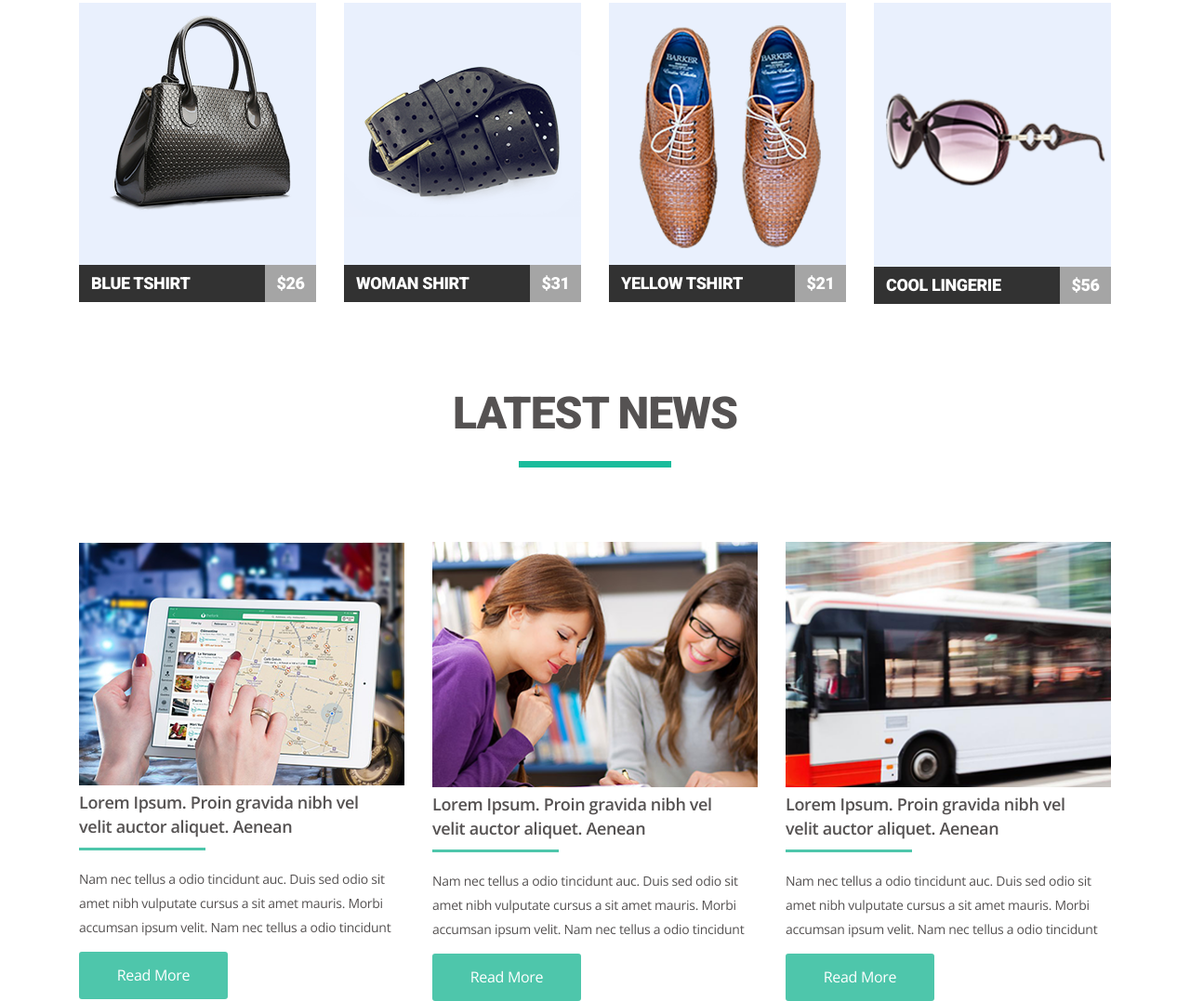
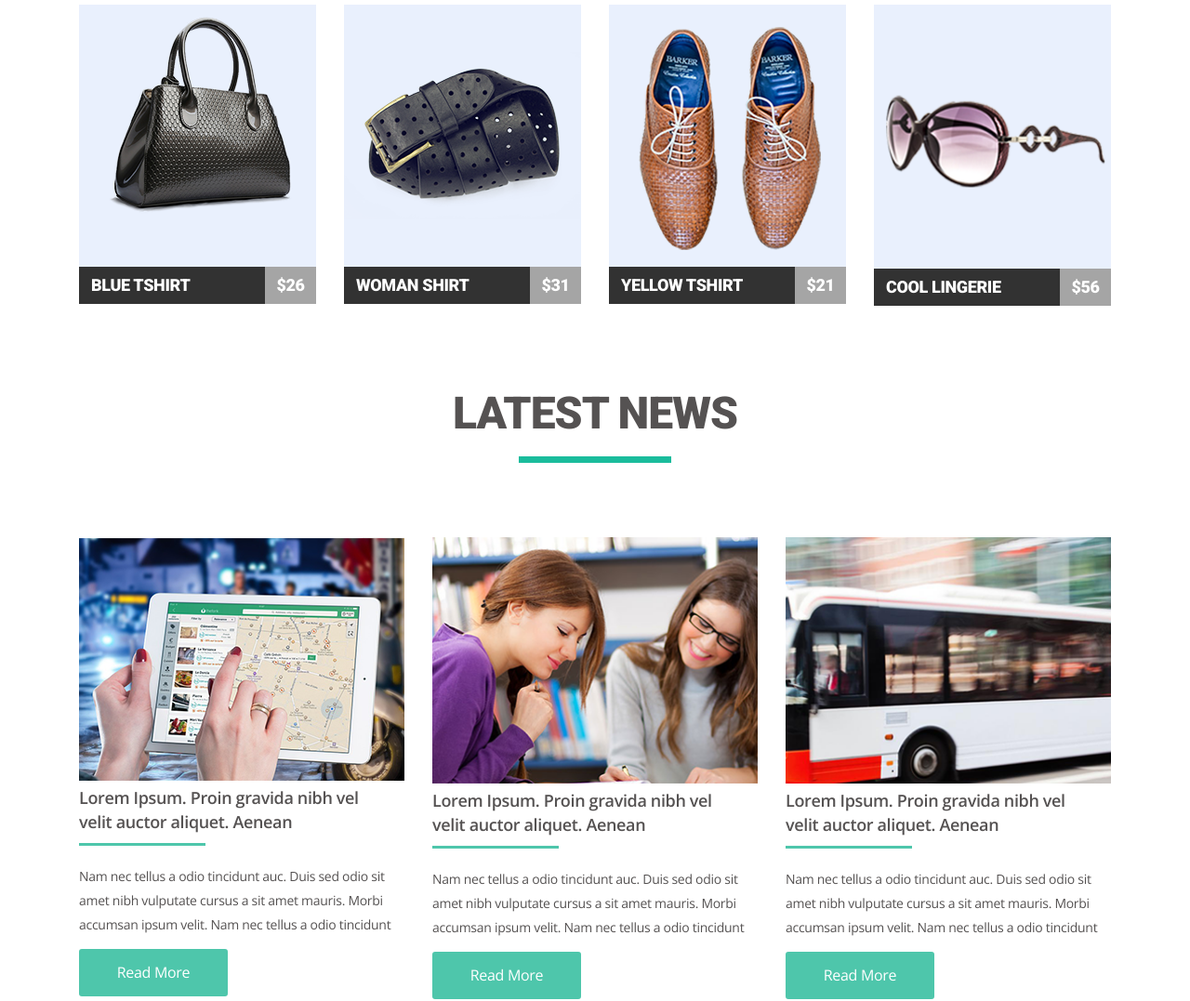
Before and after one commit to MaxDanylov/goit-fe-module-04, a plain HTML site: page index.html in a window 1280 px wide. Shown: the part 676-1753 px from the top of the page at 93% size. Drawn offline with nearby package versions, Linux system fonts and the light colour scheme.

Commit message:
troubleshooting

```diff
--- a/css/style.css
+++ b/css/style.css
@@ -40,7 +40,6 @@ header {
   float: right;
   margin: 0;
   padding: 0;
-
   list-style: none;
   text-transform: uppercase;
   font-family: "Open Sans", "Arial", sans-serif;
@@ -57,16 +56,15 @@ header {
 .navigation-list a {
   color: #0f0101;
 }
-.navigation-list-item:first-of-type a {
+.navigation-list-item:hover a {
   color: #1abc9c;
 }
 .navigation-list-item:last-of-type {
   margin-right: 0px;
 }
 .shop-title {
-  width: 480px;
-  margin: 0 auto;
-
+  margin: 0px;
+  text-align: center;
   font-family: "Roboto", "Arial", sans-serif;
   font-size: 48px;
   line-height: 32px;
@@ -81,7 +79,6 @@ header {
   margin: 0px auto;
   padding-top: 34px;
   padding-bottom: 94px;
-
   height: 7px;
   width: 164px;
   background-color: #1abc9c;
@@ -97,7 +94,6 @@ header {
   margin-right: 30px;
   margin-bottom: 30px;
   font-size: 0px;
-  height: 322px;
   width: 255px;
 }
 .product-card:nth-of-type(4n) {
@@ -123,6 +119,9 @@ header {
   font-weight: 700;
   letter-spacing: -0.02em;
   text-transform: uppercase;
+  /* color: #ffffff; */
+}
+.product-card-title a {
   color: #ffffff;
 }
 .product-card-title {
@@ -133,6 +132,7 @@ header {
 .product-card-price {
   text-align: center;
   width: 55px;
+  color: #ffffff;
   background-color: rgba(50, 50, 50, 0.44);
 }
 .product-card-price::before {
@@ -147,7 +147,7 @@ header {
 .blog-title {
   text-align: center;
   margin: 0 auto;
-  margin-top: 104px;
+  margin-top: 100px;
   font-family: "Roboto", "Arial", sans-serif;
   font-size: 48px;
   line-height: 32px;
@@ -160,7 +160,7 @@ header {
   content: "";
   display: block;
   margin: 0px auto;
-  padding-top: 35px;
+  padding-top: 30px;
   padding-bottom: 80px;
   height: 7px;
   width: 164px;
@@ -192,7 +192,6 @@ header {
   font-weight: 600;
   color: #555252;
   letter-spacing: -0.02em;
-  height: 72px;
 }
 .blog-header::after {
   content: "";
@@ -204,7 +203,7 @@ header {
   background-clip: content-box;
 }
 .blog-txt {
-  padding-top: 11px;
+  padding-top: 20px;
   font-size: 14px;
   font-weight: 400;
   color: #555252;
--- a/index.html
+++ b/index.html
@@ -54,8 +54,8 @@
                 width="255"
               />
             </a>
-            <a href="#"><p class="product-card-title">blue tshirts</p></a>
-            <a href="#"><p class="product-card-price">26</p></a>
+            <h3 class="product-card-title"><a href="#">blue tshirts</a></h3>
+            <span class="product-card-price">26</span>
           </li>
           <li class="product-card">
             <a href="#">
@@ -66,8 +66,8 @@
                 width="255"
               />
             </a>
-            <a href="#"><p class="product-card-title">woman shirt</p></a>
-            <a href="#"><p class="product-card-price">31</p></a>
+            <h3 class="product-card-title"><a href="#">woman shirt</a></h3>
+            <span class="product-card-price">31</span>
           </li>
           <li class="product-card">
             <a href="#">
@@ -78,8 +78,8 @@
                 width="255"
               />
             </a>
-            <a href="#"><p class="product-card-title">yellow tshirt</p></a>
-            <a href="#"><p class="product-card-price">21</p></a>
+            <h3 class="product-card-title"><a href="#">yellow tshirt</a></h3>
+            <span class="product-card-price">21</span>
           </li>
           <li class="product-card">
             <a href="#">
@@ -90,9 +90,8 @@
                 width="255"
               />
             </a>
-
-            <a href="#"><p class="product-card-title">cool lingerie</p></a>
-            <a href="#"><p class="product-card-price">56</p></a>
+            <h3 class="product-card-title"><a href="#">cool lingerie</a></h3>
+            <span class="product-card-price">56</span>
           </li>
           <li class="product-card">
             <a href="#">
@@ -103,8 +102,8 @@
                 width="255"
               />
             </a>
-            <a href="#"><p class="product-card-title">blue tshirt</p></a>
-            <a href="#"><p class="product-card-price">26</p></a>
+            <h3 class="product-card-title"><a href="#">blue tshirt</a></h3>
+            <span class="product-card-price">26</span>
           </li>
           <li class="product-card">
             <a href="#">
@@ -115,8 +114,8 @@
                 width="255"
               />
             </a>
-            <a href="#"><p class="product-card-title">woman shirt</p></a>
-            <a href="#"><p class="product-card-price">31</p></a>
+            <h3 class="product-card-title"><a href="#">woman shirt</a></h3>
+            <span class="product-card-price">31</span>
           </li>
           <li class="product-card">
             <a href="#">
@@ -127,8 +126,8 @@
                 width="255"
               />
             </a>
-            <a href="#"><p class="product-card-title">yellow tshirt</p></a>
-            <a href="#"><p class="product-card-price">21</p></a>
+            <h3 class="product-card-title"><a href="#">yellow tshirt</a></h3>
+            <span class="product-card-price">21</span>
           </li>
           <li class="product-card">
             <a href="#">
@@ -139,8 +138,8 @@
                 width="255"
               />
             </a>
-            <a href="#"><p class="product-card-title">cool lingerie</p></a>
-            <a href="#"><p class="product-card-price">56</p></a>
+            <h3 class="product-card-title"><a href="#">cool lingerie</a></h3>
+            <span class="product-card-price">56</span>
           </li>
         </ul>
       </section>
```
